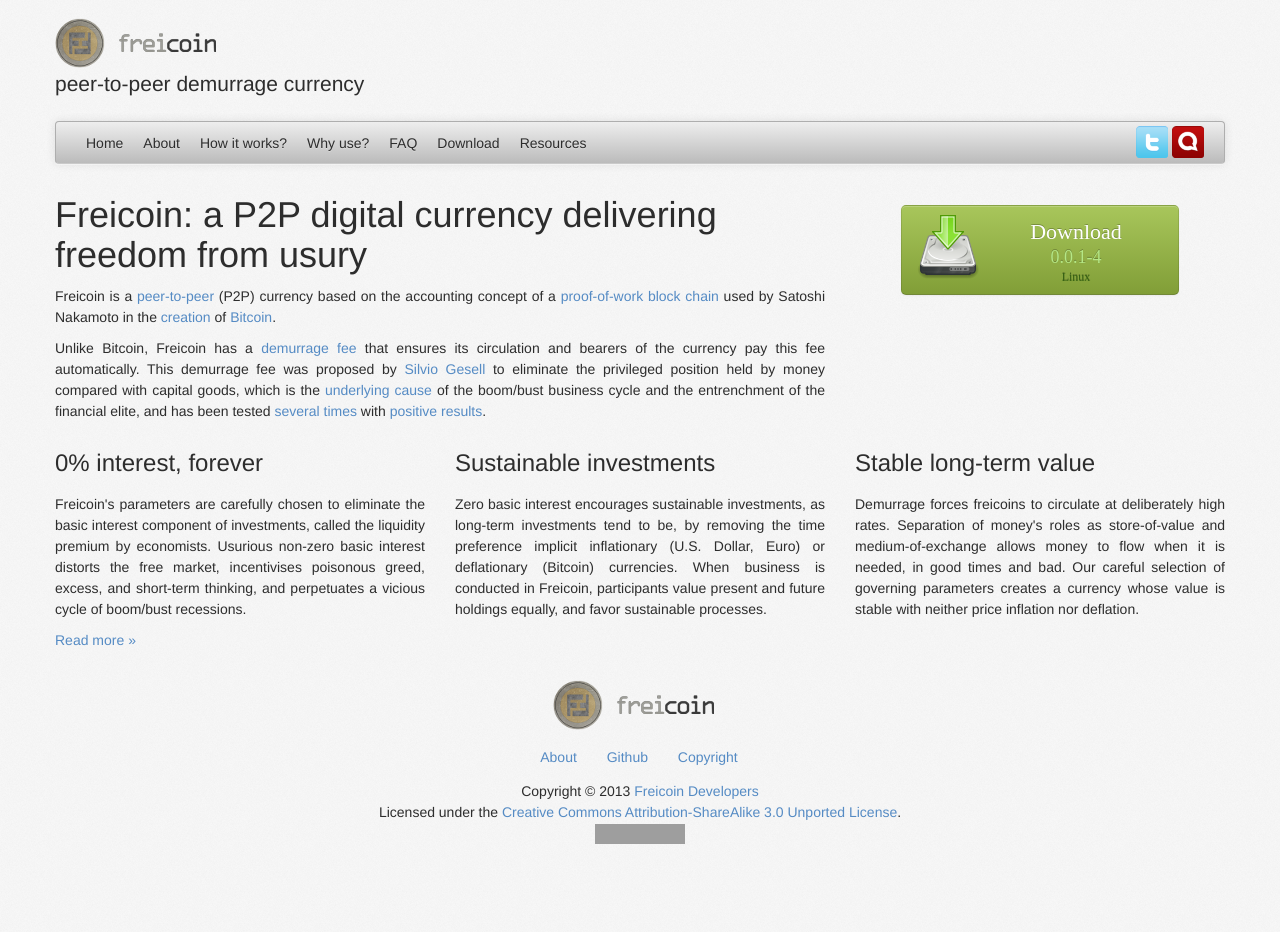
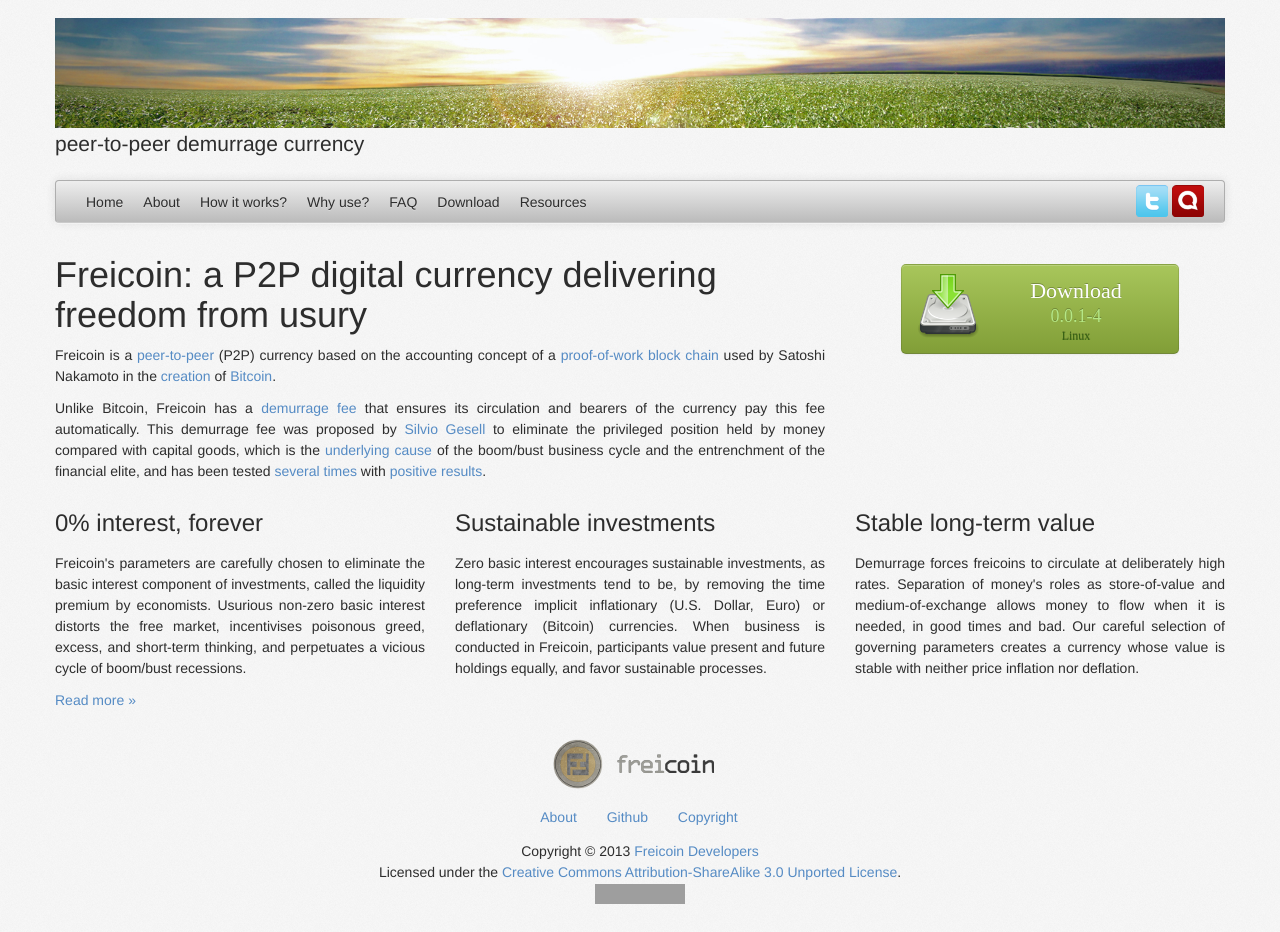
Before and after one commit to freicoin/freico.in, a Jekyll site: the page built from index.md, in a window 1280 px wide. Built offline with Jekyll 4.4.1, drawn with Linux system fonts in a browser that asks for light colours; nearby versions of some CDN libraries; some web fonts are replaced; comment, search, counter and statistics services are not loaded; before the commit the page ends 900 px from its top, so only the background shows below that; grey boxes are pictures that could not be loaded.

Commit message:
Use new image as header logo

```diff
--- a/_config.yml
+++ b/_config.yml
@@ -18,7 +18,7 @@
 
 logo:
     header:
-        src: '/static/images/logo-header.png'
+        src: '/static/images/header.jpg'
     footer:
         src: '/static/images/logo-footer.png'
 
```
